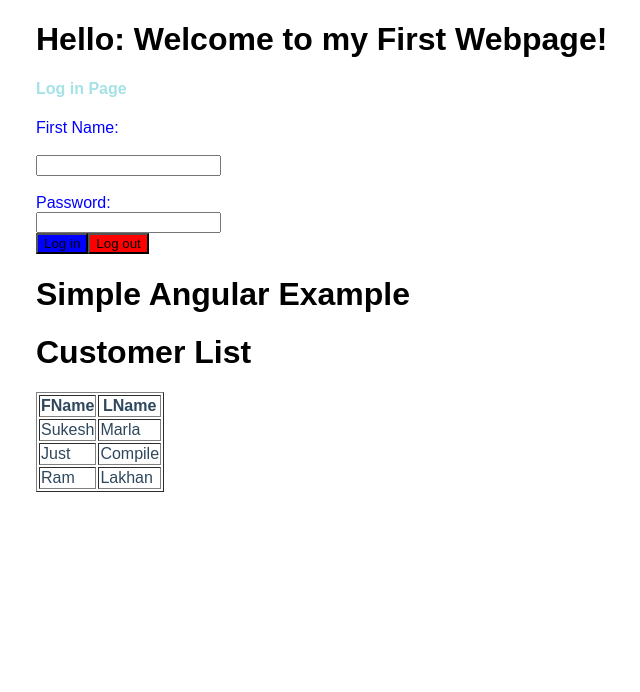
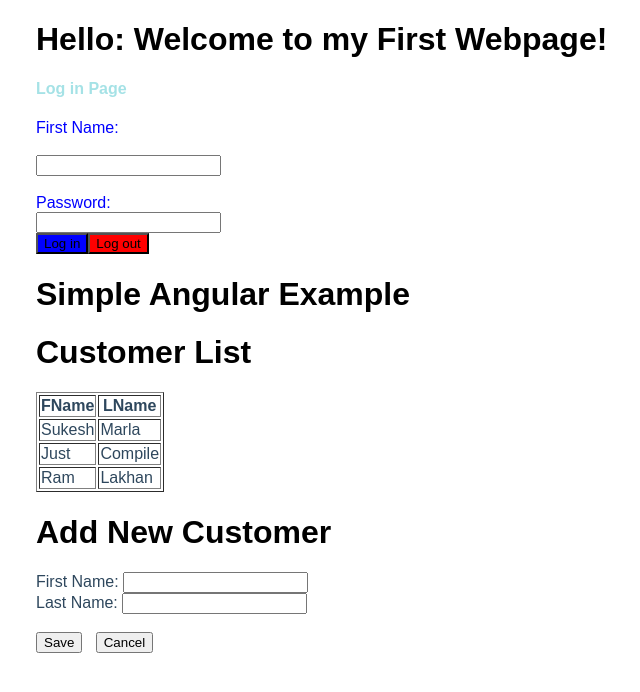
Before and after one commit to Pikklefish/StudyAngular, an Angular app in the folder MyApp/: page / in a window 1280 px wide. Shown: the top 692 px of the page, without its empty margins (204-844 px from the left). Built offline with nearby package versions, Linux system fonts and the light colour scheme.

Commit message:
save button working

```diff
--- a/MyApp/src/app/customer/customer.component.html
+++ b/MyApp/src/app/customer/customer.component.html
@@ -10,3 +10,10 @@
     </tr>
 
 </table>
+<div>
+<h1> Add New Customer</h1>
+    First Name: <input type = "text" name = "FName"> <br>
+    Last Name: <input type = "text" name = "LName"> <br><br>
+    <input type = "button" value = "Save" (click)="Save()"> &nbsp;
+    <input type = "button" value = "Cancel">
+</div>
--- a/MyApp/src/app/customer/customer.component.ts
+++ b/MyApp/src/app/customer/customer.component.ts
@@ -15,4 +15,8 @@ export class CustomerComponent{
         console.log(this.Customers);
     }
 
+    Save(){
+        this.Customers.push(new Customer("Karan", "Arjun"));
+
+    }
 }
```
